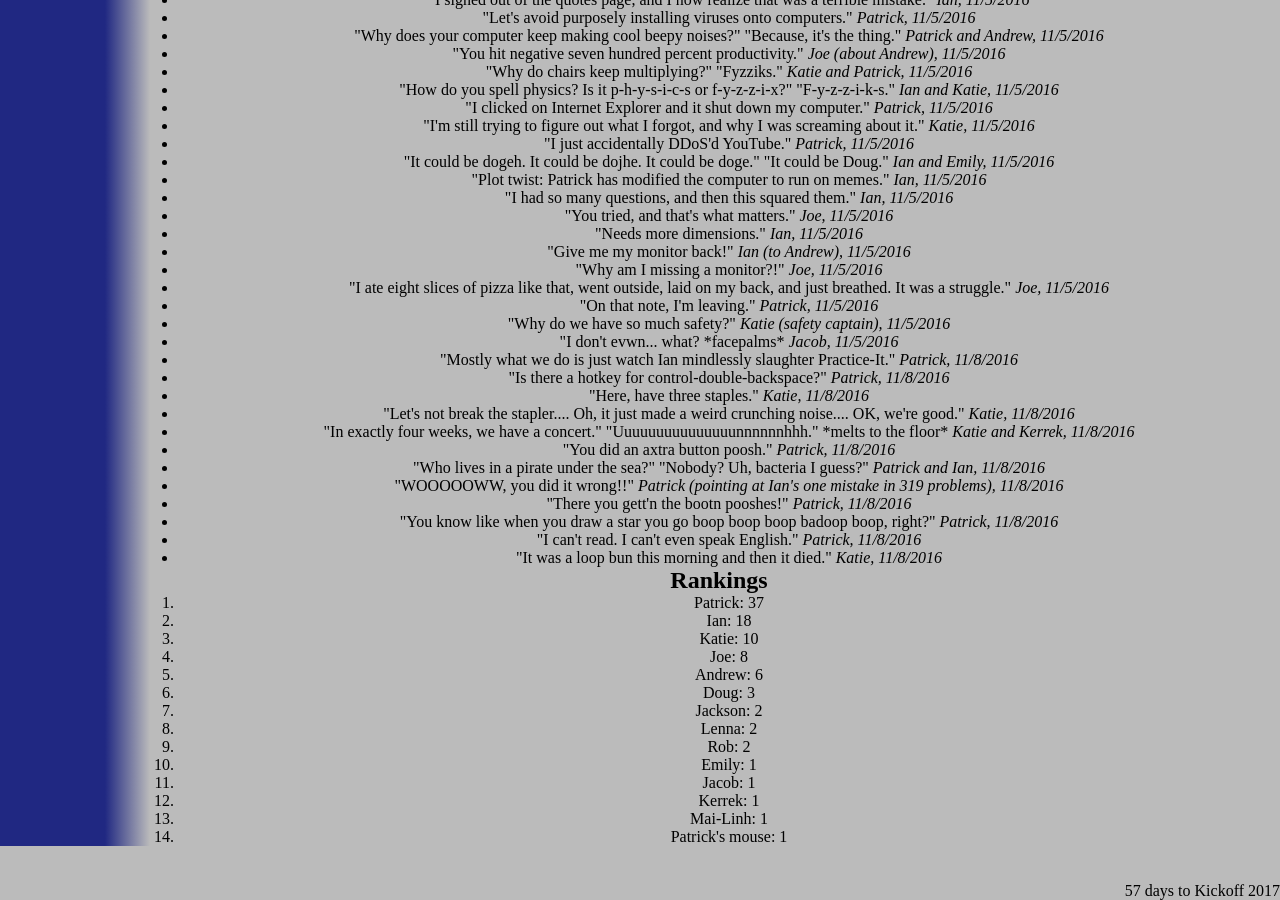
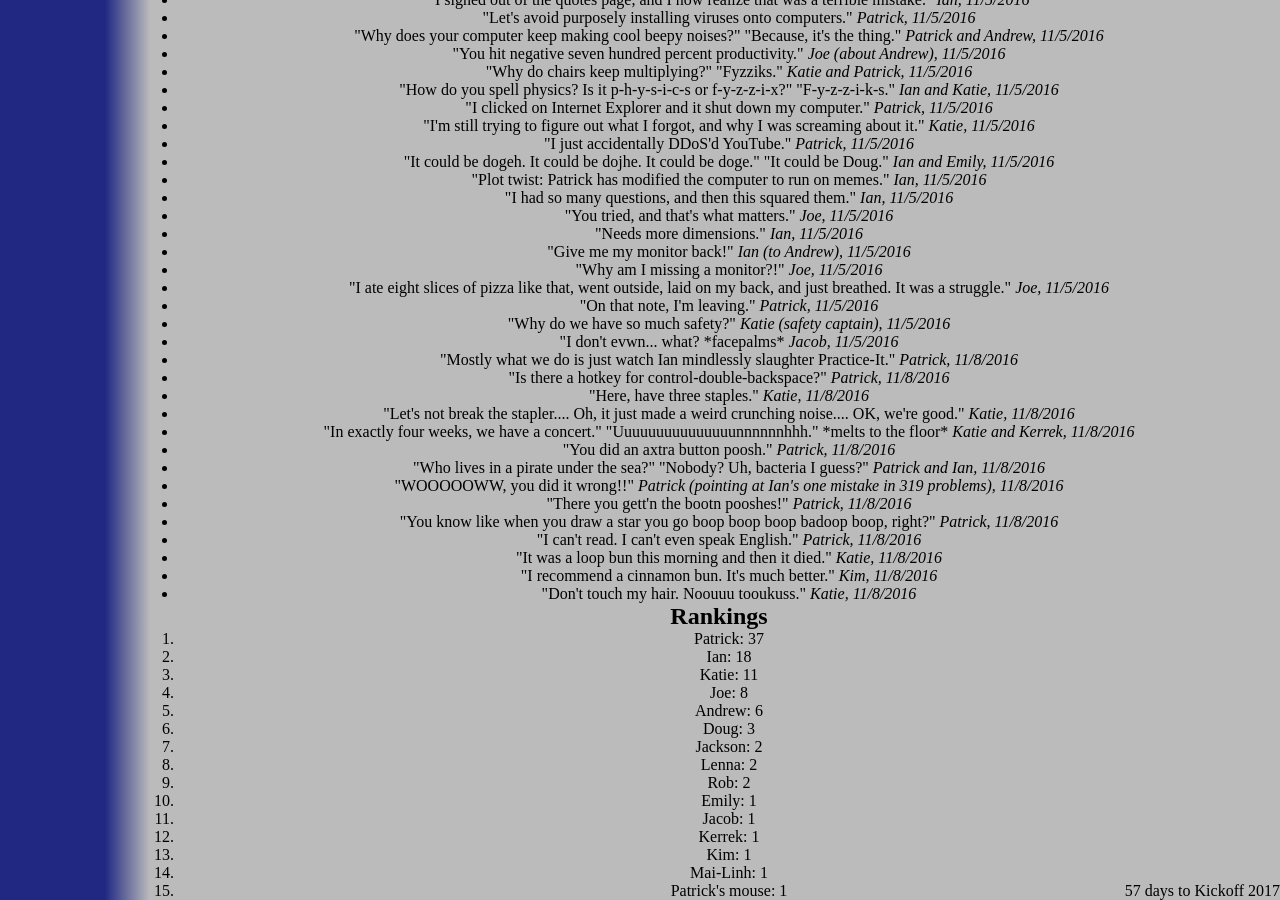
Before and after one commit to katiebugmoon/FRC4131.github.io, a Jekyll site: the page built from media/2017/quotes.html, in a window 1280 px wide and 900 px high, scrolled down 907 px. Built offline with Jekyll 4.4.1, drawn with Linux system fonts in a browser that asks for light colours; nearby versions of some CDN libraries.

Commit message:
Update quotes.html

```diff
--- a/media/2017/quotes.html
+++ b/media/2017/quotes.html
@@ -78,6 +78,8 @@ title: Build Season 2017 Quotes
 	<li>"You know like when you draw a star you go boop boop boop badoop boop, right?" <i>Patrick, 11/8/2016</i></li>
 	<li>"I can't read. I can't even speak English." <i>Patrick, 11/8/2016</i></li>
 	<li>"It was a loop bun this morning and then it died." <i>Katie, 11/8/2016</i></li>
+	<li>"I recommend a cinnamon bun. It's much better." <i>Kim, 11/8/2016</i></li>
+	<li>"Don't touch my hair. Noouuu tooukuss." <i>Katie, 11/8/2016</i></li>
 </ul>
 <h2>Rankings</h2>
 <ol id='rankings'></ol>
```
